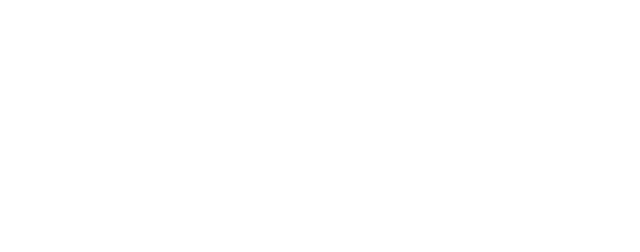
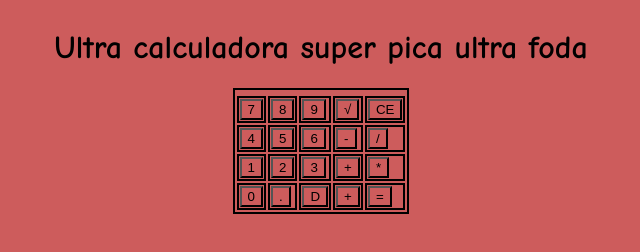
Before and after one commit to Morenofael/calculadora, a plain HTML site: page index.html in a window 1280 px wide. Shown: the whole page, without its empty margins (319-959 px from the left). Drawn offline with Linux system fonts and the light colour scheme.

Commit message:
interface

```diff
--- a/index.html
+++ b/index.html
@@ -5,8 +5,43 @@
     <meta http-equiv="X-UA-Compatible" content="IE=edge">
     <meta name="viewport" content="width=device-width, initial-scale=1.0">
     <title>Calculadora</title>
+    <link rel="stylesheet" href="style.css">
 </head>
 <body>
-
+    <h1>Ultra calculadora super pica ultra foda</h1>
+    <table>
+        <tr>
+            <th id="display" colspan="5"></th> <!-- display -->
+        </tr>
+        <tr>
+            <td><button class="num">7</button></td>
+            <td><button class="num">8</button></td>
+            <td><button class="num">9</button></td>
+            <td><button>√</button></td>
+            <td><button>CE</button></td>
+        </tr>
+        <tr>
+            <td><button class="num">4</button></td>
+            <td><button class="num">5</button></td>
+            <td><button class="num">6</button></td>
+            <td><button>-</button></td>
+            <td><button>/</button></td>
+        </tr>
+        <tr>
+            <td><button class="num">1</button></td>
+            <td><button class="num">2</button></td>
+            <td><button class="num">3</button></td>
+            <td><button>+</button></td>
+            <td><button>*</button></td>
+        </tr>
+        <tr>
+            <td><button class="num">0</button></td>
+            <td><button>.</button></td>
+            <td><button>D</button></td>
+            <td><button>+</button></td>
+            <td><button>=</button></td>
+        </tr>
+    </table>
+    <script src="script.js"></script>
 </body>
 </html>
--- a/script.js
+++ b/script.js
@@ -8,7 +8,14 @@ const operate = function(numA,operator,numB){
     else if(operator=="*") return multiply(numA,numB);
     else if(operator=="/") return divide(numA,numB);
 }
+function addNumberToDisplay(num){
+    displayValue+=num;
+    display.textContent = displayValue;
+}
+
 let numA;
 let operator;
 let numB;
-let displayValue;
+let displayValue = "";
+
+const display = document.getElementById("display");
--- /dev/null
+++ b/style.css
@@ -0,0 +1,18 @@
+:root{
+    --bg-color:indianred;
+}
+body{
+    display: flex;
+    flex-direction: column;
+    align-items: center;
+    background-color: var(--bg-color);
+}
+body button{
+    background-color: var(--bg-color);
+}
+h1{
+    font-family: "Comic Sans MS", "Comic Sans", cursive;
+}
+table,tr,td{
+    border: 2px solid #000;
+}
```
